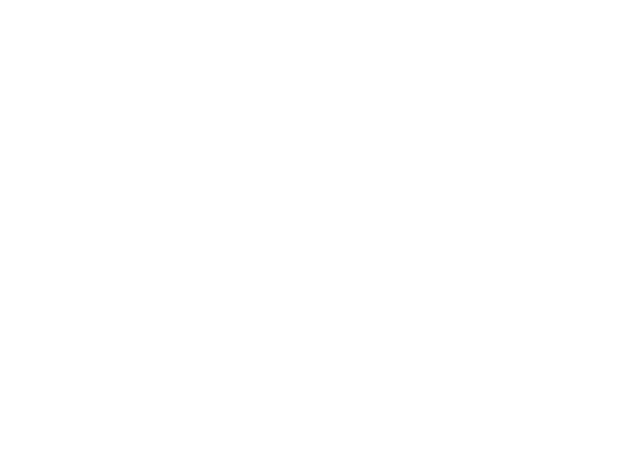
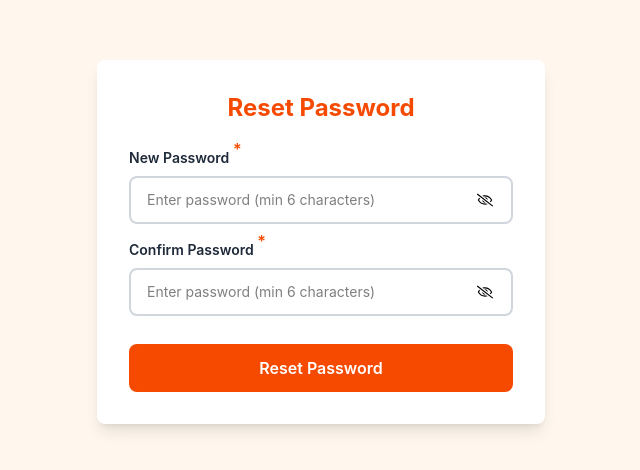
Before and after one commit to RajSresth/Order-Karo-Frontend, a React (Vite) app: page /forget-password in a window 1280 px wide. Before the commit this address had no page. Shown: the part 158-628 px from the top of the page, without its empty margins (319-959 px from the left). Built offline with nearby package versions, Linux system fonts and the light colour scheme.

Commit message:
ForgetPassword UI

```diff
--- a/src/App.jsx
+++ b/src/App.jsx
@@ -2,6 +2,7 @@ import React from 'react'
 import {Routes,Route} from "react-router-dom";
 import Signup from './pages/Signup';
 import Login from './pages/Login';
+import ForgetPassword from './pages/ForgetPassword';
 
 const App = () => {
   return (
@@ -9,6 +10,7 @@ const App = () => {
       <Route path='/'  />
       <Route path='signup' element={<Signup/>} />
       <Route path='login' element={<Login/>} />
+      <Route path="forget-password" element={<ForgetPassword/>} />
    </Routes>
   )
 }
--- /dev/null
+++ b/src/pages/ForgetPassword.jsx
@@ -0,0 +1,168 @@
+import { useState } from "react";
+import { Link } from "react-router-dom";
+import { IoIosArrowRoundBack } from "react-icons/io";
+import { FaRegEye } from "react-icons/fa";
+import { FaRegEyeSlash } from "react-icons/fa";
+
+const ForgetPassword = () => {
+  const [step, setStep] = useState(3);
+  const [email, setEmail] = useState("");
+  const [otp, setOtp] = useState("");
+  const [newPassword, setNewPassword] = useState("");
+  const [confirmPassword, setConfirmPassword] = useState("");
+  const [showNewPassword, setShowNewPassword] = useState(false);
+  const [showConfirmPassword, setShowConfirmPassword] = useState(false);
+  return (
+    <div className="min-h-screen flex items-center justify-center bg-orange-50 px-4 py-6">
+      <div className="w-full max-w-md bg-white rounded-lg shadow-lg p-8">
+        {step === 1 && (
+          <div>
+            <h1 className="text-2xl flex items-center gap-16 font-bold text-center text-orange-600 mb-6">
+              <Link to="/login" className="text-orange-600">
+                <IoIosArrowRoundBack size={36} />
+              </Link>
+              Forget Password
+            </h1>
+
+            <div className="mb-5">
+              <label
+                htmlFor="email"
+                className="block text-md font-semibold text-gray-800 mb-3"
+              >
+                Email ID <sup className="text-orange-600 text-[16px]">*</sup>
+              </label>
+              <input
+                type="email"
+                id="email"
+                name="email"
+                value={email}
+                onChange={(e) => setEmail(e.target.value)}
+                placeholder="Enter your email address"
+                className="w-full px-4 py-3 border-2 border-gray-300 rounded-lg text-sm focus:outline-none  focus:border-orange-600 focus:ring-2 focus:ring-orange-200 transition-all duration-300"
+                required
+              />
+            </div>
+
+            <button
+              type="button"
+              className="w-full mt-3 bg-orange-600 text-white font-semibold py-3 rounded-lg hover:bg-orange-700 hover:cursor-pointer transition-all duration-300"
+            >
+              Sent OTP
+            </button>
+          </div>
+        )}
+
+        {step === 2 && (
+          <div>
+            <h1 className="text-2xl font-bold text-center text-orange-600 mb-6">
+              OTP Verification
+            </h1>
+
+            <div className="mb-5">
+              <label
+                htmlFor="otp"
+                className="block text-md font-semibold text-gray-800 mb-3"
+              >
+                Enter OTP<sup className="text-orange-600 text-[16px]">*</sup>
+              </label>
+              <input
+                type="text"
+                id="otp"
+                name="otp"
+                value={otp}
+                onChange={(e) => setOtp(e.target.value)}
+                placeholder="Enter 6 digit OTP"
+                className="w-full px-4 py-3 border-2 border-gray-300 rounded-lg text-sm focus:outline-none  focus:border-orange-600 focus:ring-2 focus:ring-orange-200 transition-all duration-300"
+                required
+              />
+            </div>
+
+            <button
+              type="button"
+              className="w-full mt-3 bg-orange-600 text-white font-semibold py-3 rounded-lg hover:bg-orange-700 hover:cursor-pointer transition-all duration-300"
+            >
+              Verify OTP
+            </button>
+          </div>
+        )}
+
+        {step === 3 && (
+          <div>
+            <h1 className="text-2xl font-bold text-center text-orange-600 mb-6">
+              Reset Password
+            </h1>
+
+            <div className="mb-4">
+              <label
+                htmlFor="newPassword"
+                className="block text-sm font-semibold text-gray-800 mb-2"
+              >
+                New Password{" "}
+                <sup className="text-orange-600 text-[16px]">*</sup>
+              </label>
+              <div className="relative">
+                <input
+                  type={showNewPassword ? "text" : "password"}
+                  id="newPassword"
+                  name="newPassword"
+                  value={newPassword}
+                  onChange={(e) => setNewPassword(e.target.value)}
+                  placeholder="Enter password (min 6 characters)"
+                  className="w-full px-4 py-3 border-2 border-gray-300 rounded-lg text-sm focus:outline-none  focus:border-orange-600 focus:ring-2 focus:ring-orange-200 transition-all duration-300"
+                  required
+                />
+                <button
+                  type="button"
+                  onClick={() => setShowNewPassword(!showNewPassword)}
+                  className="absolute top-[50%] right-3 translate-[-50%] cursor-pointer"
+                >
+                  {showNewPassword ? <FaRegEye /> : <FaRegEyeSlash />}
+                </button>
+              </div>
+            </div>
+
+            <div className="mb-4">
+              <label
+                htmlFor="confirmPassword"
+                className="block text-sm font-semibold text-gray-800 mb-2"
+              >
+                Confirm Password{" "}
+                <sup className="text-orange-600 text-[16px]">*</sup>
+              </label>
+              <div className="relative">
+                <input
+                  type={showConfirmPassword ? "text" : "password"}
+                  id="confirmPassword"
+                  name="confirmPassword"
+                  value={confirmPassword}
+                  onChange={(e) => setConfirmPassword(e.target.value)}
+                  placeholder="Enter password (min 6 characters)"
+                  className="w-full px-4 py-3 border-2 border-gray-300 rounded-lg text-sm focus:outline-none  focus:border-orange-600 focus:ring-2 focus:ring-orange-200 transition-all duration-300"
+                  required
+                />
+                <button
+                  type="button"
+                  onClick={() => setShowConfirmPassword(!showConfirmPassword)}
+                  className="absolute top-[50%] right-3 translate-[-50%] cursor-pointer"
+                >
+                  {showConfirmPassword ? <FaRegEye /> : <FaRegEyeSlash />}
+                </button>
+              </div>
+            </div>
+
+            <button
+              type="button"
+              className="w-full mt-3 bg-orange-600 text-white font-semibold py-3 rounded-lg hover:bg-orange-700 hover:cursor-pointer transition-all duration-300"
+            >
+              Reset Password
+            </button>
+          </div>
+        )}
+
+
+      </div>
+    </div>
+  );
+};
+
+export default ForgetPassword;
--- a/src/pages/Login.jsx
+++ b/src/pages/Login.jsx
@@ -1,26 +1,22 @@
-import {useState} from 'react'
+import { useState } from "react";
 import { FcGoogle } from "react-icons/fc";
 import { FaRegEye } from "react-icons/fa";
 import { FaRegEyeSlash } from "react-icons/fa";
-import { validRoles } from '../constants/constant';
-import { Link } from 'react-router-dom';
-import axios from 'axios';
+import { validRoles } from "../constants/constant";
+import { Link } from "react-router-dom";
+import axios from "axios";
 const Login = () => {
   const [role, setRole] = useState("user");
   const [showPassword, setShowPassword] = useState(false);
   const [email, setEmail] = useState("");
   const [password, setPassword] = useState("");
 
-
   const handleLoginForm = async (e) => {
     e.preventDefault();
     try {
-
-    } catch (error) {
-
-    }
-  }
-  return  (
+    } catch (error) {}
+  };
+  return (
     <div className="min-h-screen flex items-center justify-center bg-orange-50 px-4 py-6">
       <div className="w-full max-w-md bg-white rounded-lg shadow-lg p-8">
         <h1 className="text-3xl font-bold text-center text-orange-600 mb-2">
@@ -30,11 +26,9 @@ const Login = () => {
           Login Here for Fresh Food Delievery
         </h2>
 
-        <form className="space-y-5" onSubmit={handleLoginForm}>
-
-
+        <form className="space-y-1" onSubmit={handleLoginForm}>
           {/* Email */}
-          <div>
+          <div className="mb-3">
             <label
               htmlFor="email"
               className="block text-sm font-semibold text-gray-800 mb-2"
@@ -81,6 +75,12 @@ const Login = () => {
             </div>
           </div>
 
+          <div className="text-right">
+            <Link to="/forget-password" className="text-orange-600 font-bold">
+              Forget Password
+            </Link>
+          </div>
+
           {/* Role Selection */}
           <div>
             <label className="block text-sm font-semibold text-gray-800 mb-3">
@@ -116,15 +116,15 @@ const Login = () => {
           {/* Submit Button */}
           <button
             type="submit"
-            className="w-full mt-2 bg-orange-600 text-white font-semibold py-3 rounded-lg hover:bg-orange-700 hover:cursor-pointer transition-all duration-300"
+            className="w-full mt-3 bg-orange-600 text-white font-semibold py-3 rounded-lg hover:bg-orange-700 hover:cursor-pointer transition-all duration-300"
           >
             Login
           </button>
 
-            {/* Google Button */}
+          {/* Google Button */}
           <button
             type="submit"
-            className="w-full bg-white border-2 border-gray-300 text-gray-700 font-semibold py-3 rounded-lg transition-all duration-300 flex justify-center items-center gap-2 hover:cursor-pointer hover:bg-gray-200"
+            className="w-full mt-3 bg-white border-2 border-gray-300 text-gray-700 font-semibold py-3 rounded-lg transition-all duration-300 flex justify-center items-center gap-2 hover:cursor-pointer hover:bg-gray-200"
           >
             <FcGoogle size={25} /> <span>Signup with Google</span>
           </button>
@@ -142,6 +142,6 @@ const Login = () => {
       </div>
     </div>
   );
-}
+};
 
-export default Login
+export default Login;
```
